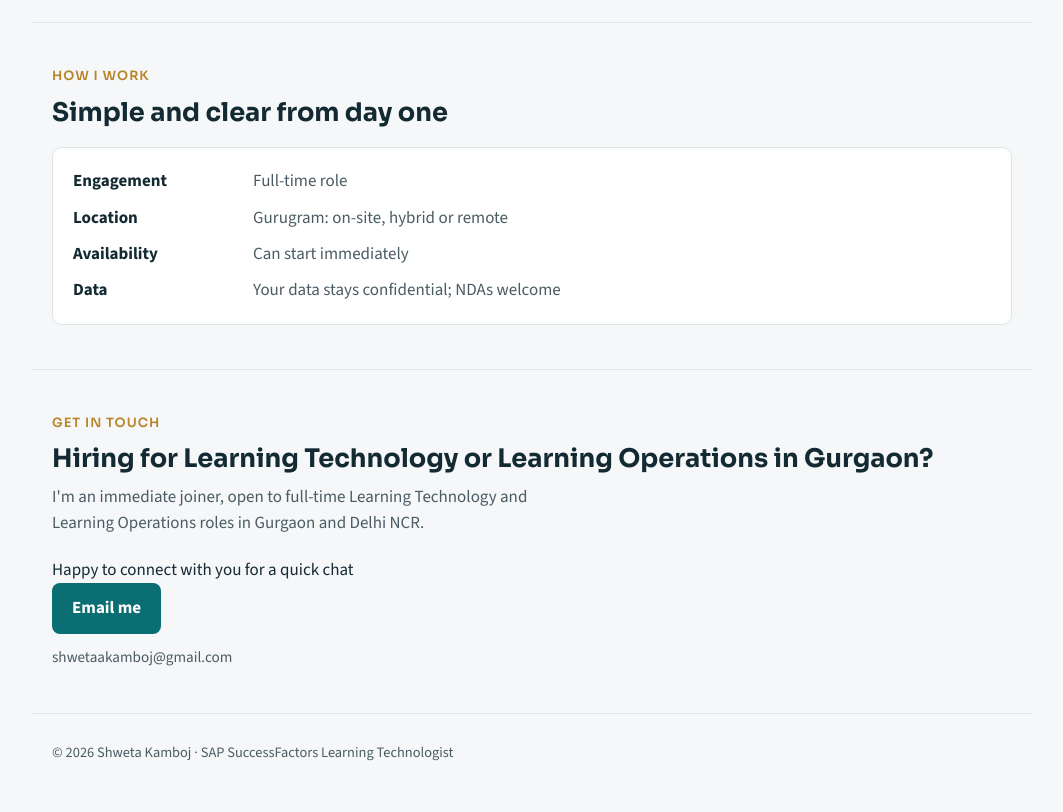
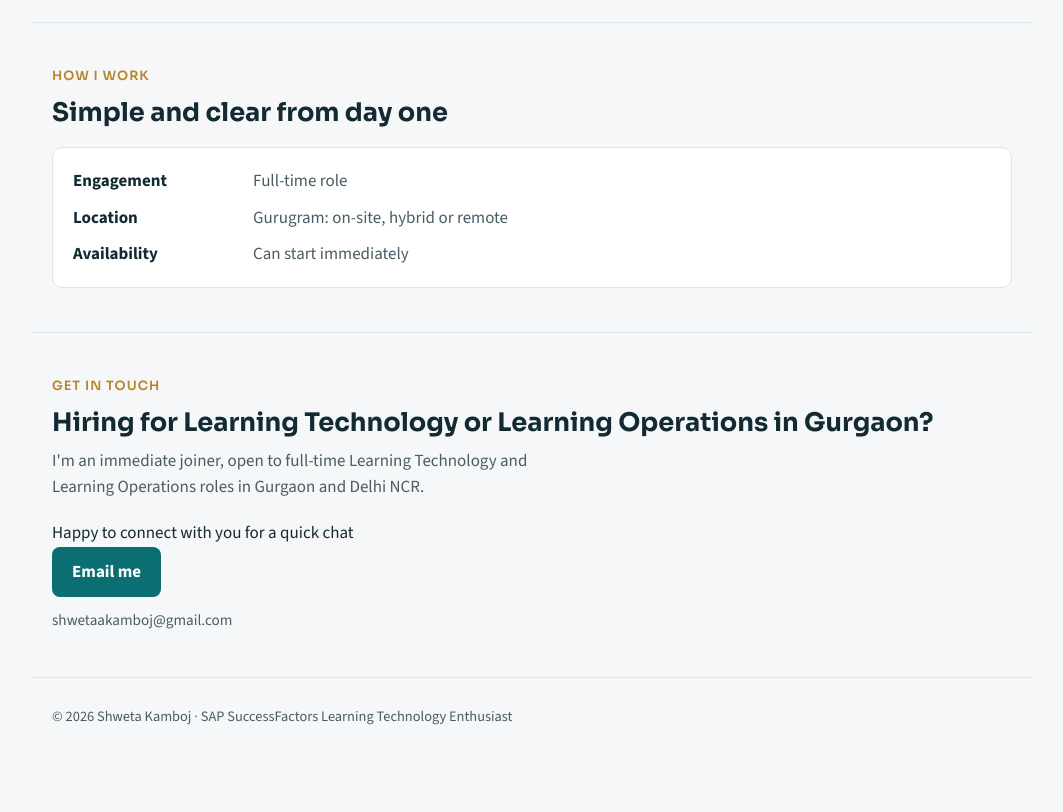
Before and after one commit to shwetaakamboj/shwetaakamboj.github.io, a plain HTML site: page index.html in a window 1280 px wide. Shown: the part 3268-4080 px from the top of the page, without its empty margins (108-1171 px from the left). After the commit the page ends 4044 px from the top, so only its background shows below. Drawn offline with nearby package versions, Linux system fonts and the light colour scheme.

Commit message:
Update index.html

```diff
--- a/index.html
+++ b/index.html
@@ -238,7 +238,7 @@ footer{padding:28px 0 48px;color:var(--ink-2);font-size:.9rem;border-top:1px sol
     <dt>Engagement</dt><dd>Full-time role</dd>
     <dt>Location</dt><dd>Gurugram: on-site, hybrid or remote</dd>
     <dt>Availability</dt><dd>Can start immediately</dd>
-    <dt>Data</dt><dd>Your data stays confidential; NDAs welcome</dd>
+
   </dl>
 </section>
 
@@ -251,7 +251,7 @@ footer{padding:28px 0 48px;color:var(--ink-2);font-size:.9rem;border-top:1px sol
   <span class="email">shwetaakamboj@gmail.com</span>
 </section>
 
-<footer class="wrap">© 2026 Shweta Kamboj · SAP SuccessFactors Learning Technologist</footer>
+<footer class="wrap">© 2026 Shweta Kamboj · SAP SuccessFactors Learning Technology Enthusiast</footer>
 
 </body>
 </html>
```
